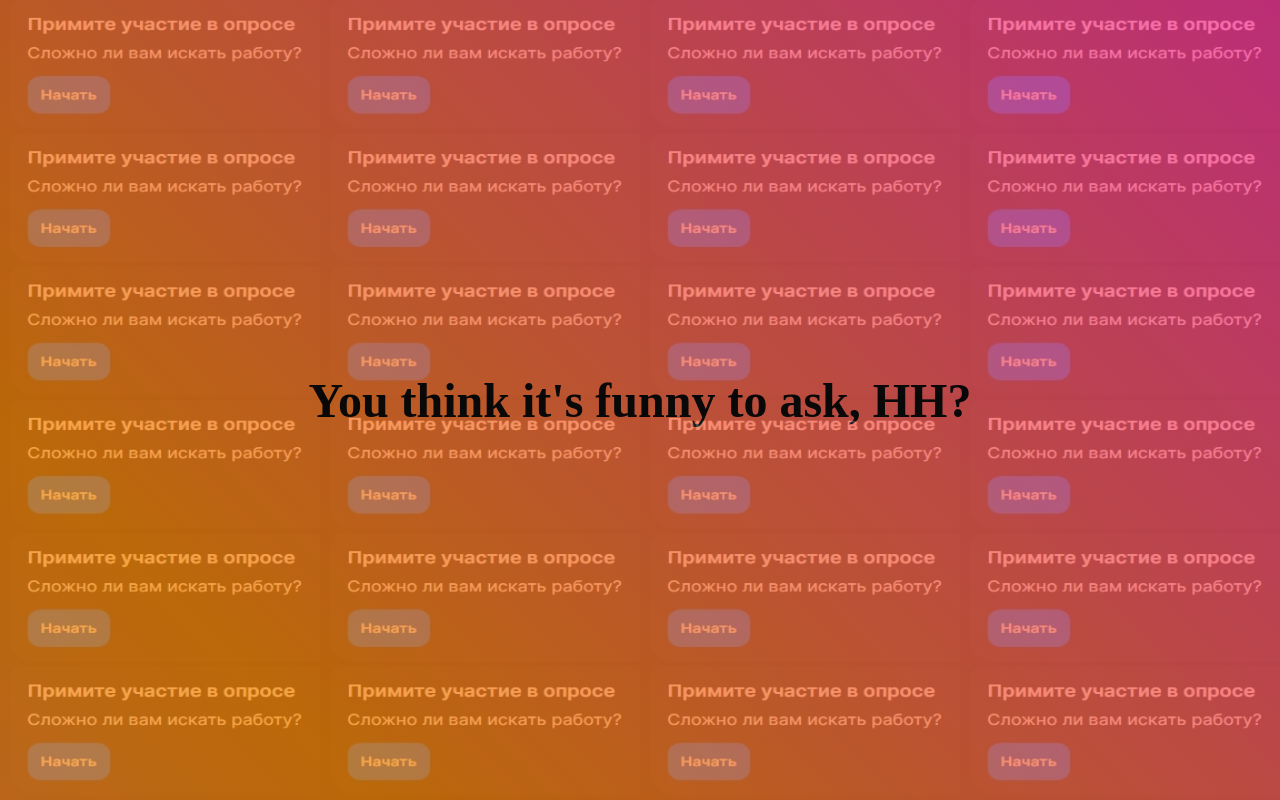
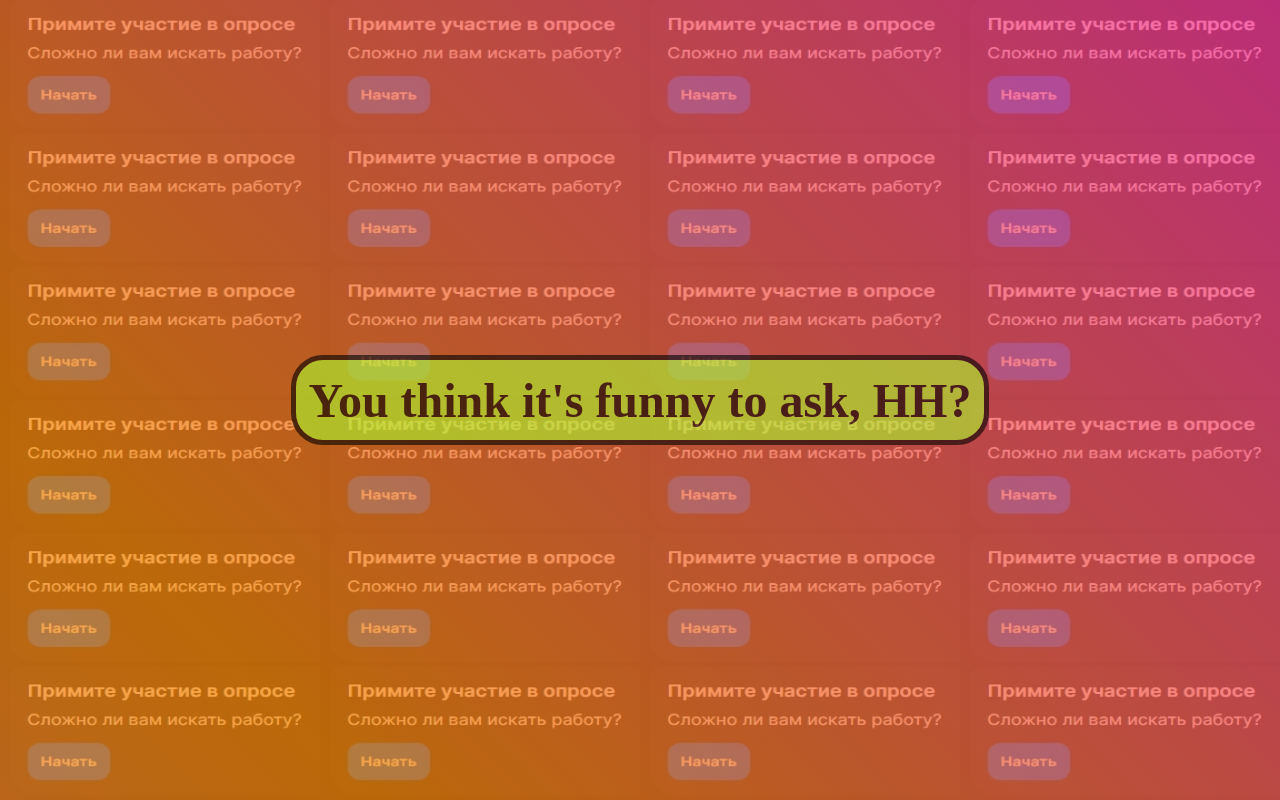
Before and after one commit to Maficks/some-idea, a Vue app: page / in a window 1280 px wide. Built offline with nearby package versions, Linux system fonts and the light colour scheme.

Commit message:
added styles, did relogic for them and more

```diff
--- a/src/App.vue
+++ b/src/App.vue
@@ -50,10 +50,7 @@
   left: 0;
   width: 100%;
   height: 100%;
-  display: flex;
-  justify-content: center;
-  align-items: center;
-  flex-direction: column;
+  overflow: hidden;
 }
 .background-image {
   background: url("assets/1.jpeg") round;
@@ -68,7 +65,11 @@
   font-size: 3rem;
   margin: 20px 0;
   color: black;
-
+  border: black solid thick;
+  border-radius: 2rem;
+  padding: 1%;
+  background-color: greenyellow;
+  opacity: 60%;
 }
 .background {
   position: absolute;
@@ -93,4 +94,11 @@
     background-position: 0% 50%;
   }
 }
+.content {
+  display: flex;
+  justify-content: center;
+  align-items: center;
+  z-index: 1;
+  height: 100%;
+}
 </style>
```
